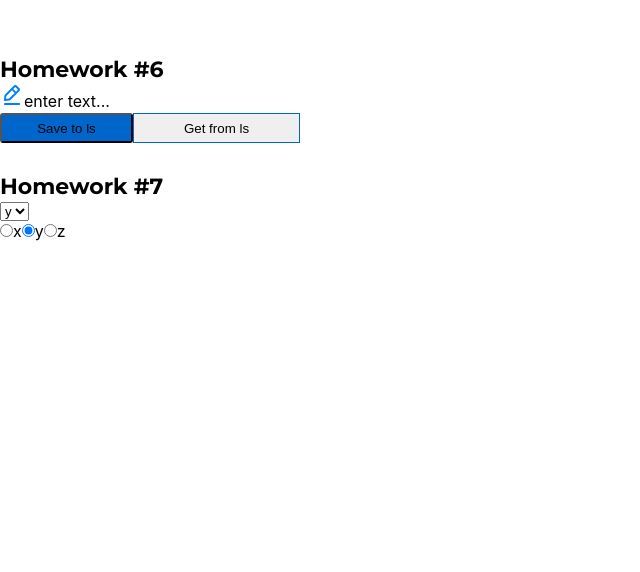
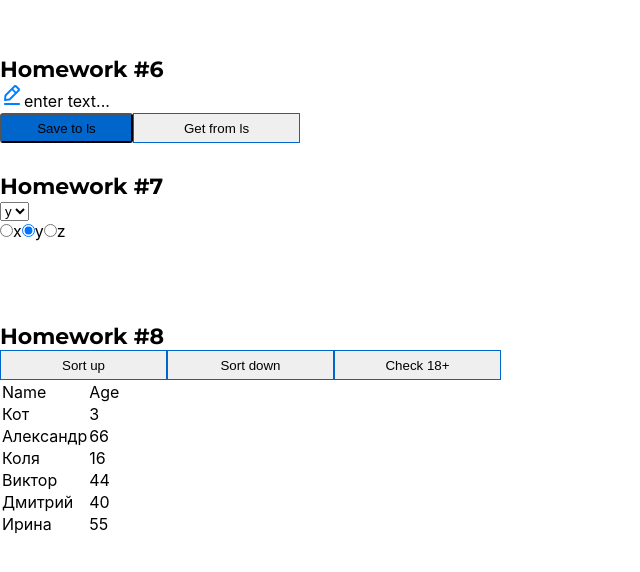
Before and after one commit to 000004-dj/hws2-master, a React (Create React App) app: page / in a window 1280 px wide. Shown: the part 1919-2491 px from the top of the page, without its empty margins (0-640 px from the left). Before the commit the page ends 2242 px from the top, so only its background shows below. Built offline with nearby package versions, Linux system fonts and the light colour scheme.

Commit message:
add changes

```diff
--- a/src/s1-main/App.tsx
+++ b/src/s1-main/App.tsx
@@ -7,6 +7,7 @@ import s from './App.module.css'
 import HW5 from "../s2-homeworks/hw05/HW5";
 import HW6 from "../s2-homeworks/hw06/HW6";
 import HW7 from "../s2-homeworks/hw07/HW7";
+import HW8 from "../s2-homeworks/hw08/HW8";
 
 function App() {
     return (
@@ -26,6 +27,7 @@ function App() {
             <HW5/>
             <HW6/>
             <HW7/>
+            <HW8/>
         </div>
     )
 }
--- a/src/s2-homeworks/hw08/HW8.tsx
+++ b/src/s2-homeworks/hw08/HW8.tsx
@@ -36,7 +36,7 @@ const HW8 = () => {
     const sortUp = () => {
         setPeople(
             homeWorkReducer(initialPeople, {type: 'sort', payload: 'up'})
-        ) // в алфавитном порядке a.name > b.name
+        )// в алфавитном порядке a.name > b.name
         setCurrentSort('up')
     }
 
--- a/src/s2-homeworks/hw08/User.tsx
+++ b/src/s2-homeworks/hw08/User.tsx
@@ -11,11 +11,11 @@ const User: React.FC<UserPropsType> = ({ u }) => {
     return (
         <tr id={'hw8-user-' + u._id + '-' + u.age} className={s.item}>
             <td id={'hw8-user-name-' + u._id} className={s.nameCol}>
-                {/*отобразить имя*/}
+                {u.name}
 
             </td>
             <td id={'hw8-user-age-' + u._id}>
-                {/*отобразить возраст*/}
+                {u.age}
 
             </td>
         </tr>
--- a/src/s2-homeworks/hw08/bll/homeWorkReducer.ts
+++ b/src/s2-homeworks/hw08/bll/homeWorkReducer.ts
@@ -4,15 +4,26 @@ type ActionType =
     | { type: 'sort'; payload: 'up' | 'down' }
     | { type: 'check'; payload: number }
 
-export const homeWorkReducer = (state: any, action: any): any => { // need to fix any
+export const homeWorkReducer = (state: UserType[], action: ActionType): any => { // need to fix any
     switch (action.type) {
-        case 'sort': { // by name
 
-            return state // need to fix
+        case 'sort': {
+            // by name
+            const stateCopy = [...state]
+            const changedCopy = stateCopy.sort((a, b) => {
+                if (a.name.toLowerCase() < b.name.toLowerCase()) {
+                    return -1
+                }
+                if (a.name.toLowerCase() > b.name.toLowerCase()) {
+                    return 1
+                }
+                return 0
+
+            })
+            return action.payload === "up" ? changedCopy : changedCopy.reverse() // need to fix
         }
         case 'check': {
-
-            return state // need to fix
+            return action.payload === 18 ? [...state].filter(i => i.age >= 18) : state// need to fix
         }
         default:
             return state
```
